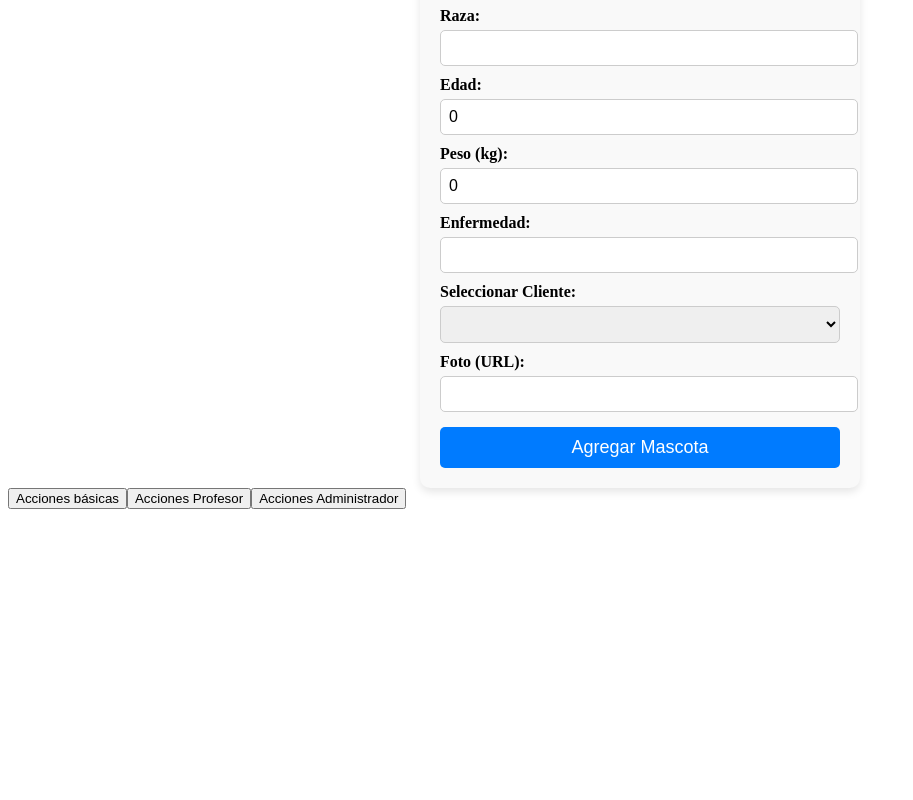
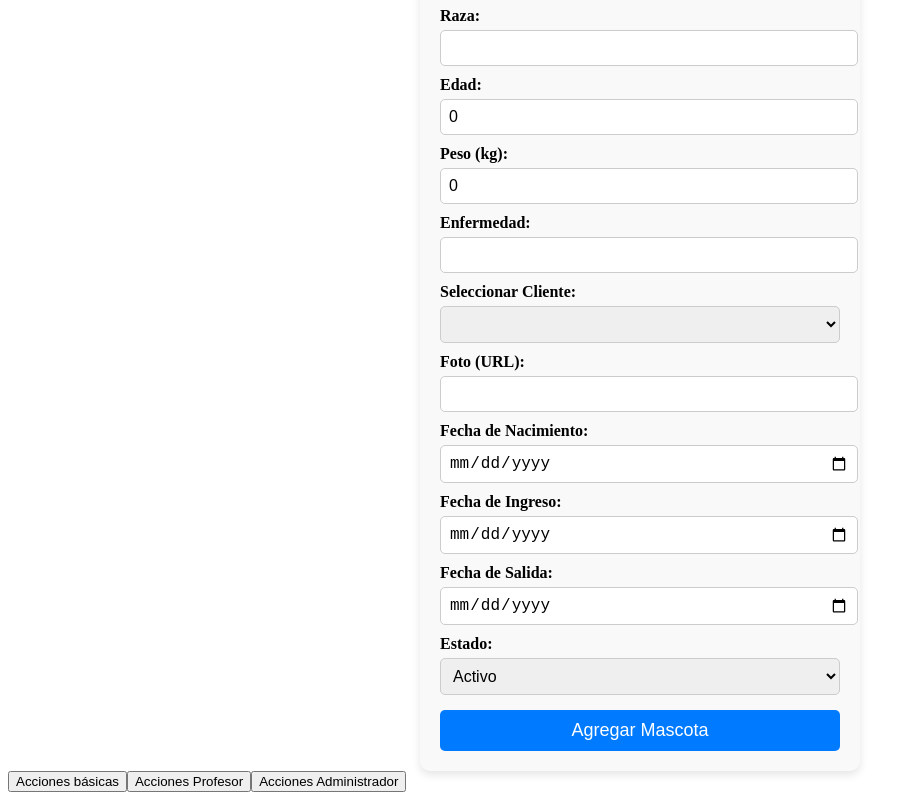
Before and after one commit to KillerZeus666/BeagleGiggleFront, an Angular app: page / in a window 1280 px wide. Shown: the part 522-1322 px from the top of the page, without its empty margins (0-913 px from the left). Before the commit the page ends 1039 px from the top, so only its background shows below. Built offline with nearby package versions, Linux system fonts and the light colour scheme.

Commit message:
Agregando funcion de crear Mascota

```diff
--- a/src/app/mascota/mascota-form/mascota-form.component.html
+++ b/src/app/mascota/mascota-form/mascota-form.component.html
@@ -1,5 +1,4 @@
-
-<form (ngSubmit)="registrarMascota()">
+<form>
     <label for="nombre">Nombre:</label>
     <input type="text" id="nombre" name="nombre" [(ngModel)]="formMascota.nombre" required />
 
@@ -24,7 +23,22 @@
     <label for="foto">Foto (URL):</label>
     <input type="url" id="foto" name="foto" [(ngModel)]="formMascota.foto" />
 
-    <button type="submit" (click)="addMascotaForm($event)">Agregar Mascota</button>
+    <!-- Nueva sección para fechas -->
+    <label for="fechaNacimiento">Fecha de Nacimiento:</label>
+    <input type="date" id="fechaNacimiento" name="fechaNacimiento" [(ngModel)]="formMascota.fechaNacimiento" />
+
+    <label for="fechaIngreso">Fecha de Ingreso:</label>
+    <input type="date" id="fechaIngreso" name="fechaIngreso" [(ngModel)]="formMascota.fechaIngreso" required />
+
+    <label for="fechaSalida">Fecha de Salida:</label>
+    <input type="date" id="fechaSalida" name="fechaSalida" [(ngModel)]="formMascota.fechaSalida" />
+
+    <!-- Estado de la mascota -->
+    <label for="estado">Estado:</label>
+    <select id="estado" name="estado" [(ngModel)]="formMascota.estado">
+        <option value="1">Activo</option>
+        <option value="0">Inactivo</option>
+    </select>
+
+    <button type="submit" (click)="addMascotaForm()">Agregar Mascota</button>
 </form>
-
-{{formMascota.nombre}}
--- a/src/app/mascota/mascota-form/mascota-form.component.ts
+++ b/src/app/mascota/mascota-form/mascota-form.component.ts
@@ -7,11 +7,14 @@ import { Mascota } from '../mascota';
   styleUrls: ['./mascota-form.component.css']
 })
 export class MascotaFormComponent {
+  mascotas: Mascota[] = [];
   //Evento
   @Output()
   addMascotaEvent = new EventEmitter<Mascota> ();
+  sendMascota! : Mascota;
+
   //modelo
-  formMascota: Mascota = {
+    formMascota: Mascota = {
       idMascota: 0,
       nombre: '',
       raza: '',
@@ -19,6 +22,10 @@ export class MascotaFormComponent {
       peso: 0,
       enfermedad: '',
       foto: '',
+      fechaNacimiento: undefined,  // Puede ser opcional
+      fechaIngreso: undefined,     // Puede ser opcional
+      fechaSalida: undefined,      // Puede ser opcional
+      estado: 1,
       clienteId: 0
     };
 
@@ -31,16 +38,20 @@ export class MascotaFormComponent {
 
 
   //Agregar Mascota a parit del formulario
-  addMascotaForm(form:any){
-    console.log(this.formMascota);
-    //para copiar
-    //this.sendMascota = Object.assign({}, this.formMascota);
+  addMascotaForm() {
+    console.log('Enviando mascota:', this.formMascota);
+    this.sendMascota = { ...this.formMascota };
+    this.addMascotaEvent.emit(this.sendMascota);
+  }
 
-    this.addMascotaEvent.emit(this.formMascota);
-  }
 
   registrarMascota() {
     console.log('Mascota registrada:', this.formMascota);
   }
 
+    // Método para agregar una mascota a la tabla
+    agregarMascota(nuevaMascota: Mascota) {
+      console.log('Mascota recibida:', nuevaMascota);
+      this.mascotas.push(nuevaMascota);
+    }
 }
--- a/src/app/mascota/mascota-table/mascota-table.component.html
+++ b/src/app/mascota/mascota-table/mascota-table.component.html
@@ -46,4 +46,5 @@
 </table>
 
 <app-mascota-detail *ngIf="selectedMascota" [mascota]="selectedMascota"></app-mascota-detail>
-<app-mascota-form></app-mascota-form>
+<!-- recibir evento desde el hijo-->
+ <app-mascota-form (addMascotaEvent)=" agregarMascota($event)"></app-mascota-form>
--- a/src/app/mascota/mascota-table/mascota-table.component.ts
+++ b/src/app/mascota/mascota-table/mascota-table.component.ts
@@ -61,4 +61,9 @@ export class MascotaTableComponent {
   mostrarMascota(mascota: Mascota){
     this.selectedMascota = mascota;
   }
+
+  //Cuando se emite un evento desde el hijo, push para agregar Mascota a la tabla
+  agregarMascota(mascota: Mascota){
+    this.mascotaList.push(mascota);
+  }
 }
```
